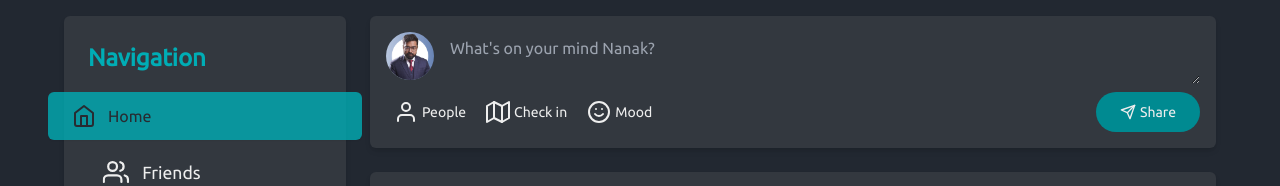
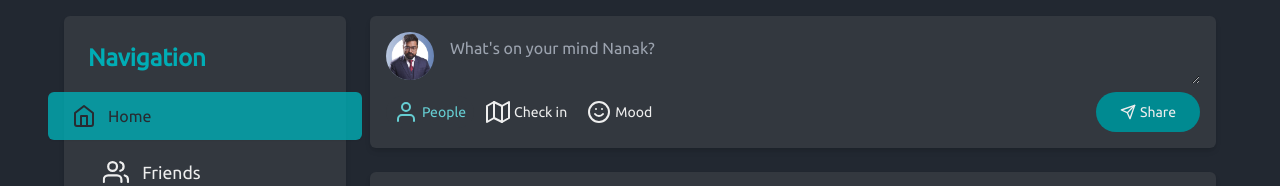
Before and after one commit to Nanak360/Connectopia, a Next.js app: page / in a window 1280 px wide. Shown: the top 186 px of the page. Built offline with nearby package versions, Linux system fonts and the light colour scheme.

Commit message:
customize the HorizontalIconsPanel component

```diff
--- a/components/HorizontalIconsPanel/index.jsx
+++ b/components/HorizontalIconsPanel/index.jsx
@@ -17,6 +17,14 @@ const HorizontalIconsPanel = ({
   showIcon = true,
   fullWidth = false,
 }) => {
+  let activeLinkClass = fullWidth
+    ? "flex items-center gap-1 text-socialBlue100 bg-tertiary500 rounded-md px-2 py-2 text-sm justify-center"
+    : "text-socialBlue100 bg-tertiary300 flex items-center gap-1 rounded-3xl px-2 py-1 text-sm";
+
+  let nonActiveLinkClass = fullWidth
+    ? "hover:text-socialBlue100 hover:bg-tertiary300 flex items-center gap-1 rounded-3xl px-2 py-1 text-sm justify-center"
+    : "hover:text-socialBlue100 hover:bg-tertiary300 flex items-center gap-1 rounded-3xl px-2 py-1 text-sm";
+
   return (
     <div
       className={`flex items-center gap-1 ${
@@ -25,14 +33,27 @@ const HorizontalIconsPanel = ({
     >
       {options.map((option) => {
         return (
-          <div key={option.id}>
+          <div className={fullWidth && "w-full"} key={option.id}>
+            {isButton ? (
+              <button
+                className={
+                  option.id == 0 ? activeLinkClass : nonActiveLinkClass
+                }
+              >
+                {icons[option.value]}
+                {option.value}
+              </button>
+            ) : (
               <Link
                 href={option.link}
-              className="hover:text-socialBlue100 hover:bg-tertiary300 flex items-center gap-1 rounded-3xl px-2 py-1 text-sm"
+                className={
+                  option.id == 0 ? activeLinkClass : nonActiveLinkClass
+                }
               >
                 {icons[option.value]}
                 {option.value}
               </Link>
+            )}
           </div>
         );
       })}
--- a/components/PostFormCard/index.jsx
+++ b/components/PostFormCard/index.jsx
@@ -17,7 +17,7 @@ const PostFormCard = () => {
         />
       </div>
       <div className="flex items-center justify-between mt-2">
-        <HorizontalIconsPanel options={createPostOptions} />
+        <HorizontalIconsPanel options={createPostOptions} isButton={true} />
         <button className="flex items-center gap-1 bg-socialBlue300 hover:bg-socialBlue400 rounded-3xl px-6 py-2 text-sm place-self-end">
           <Send size={16} />
           Share
```
Lines whose indentation alone changed are shown as unchanged.
